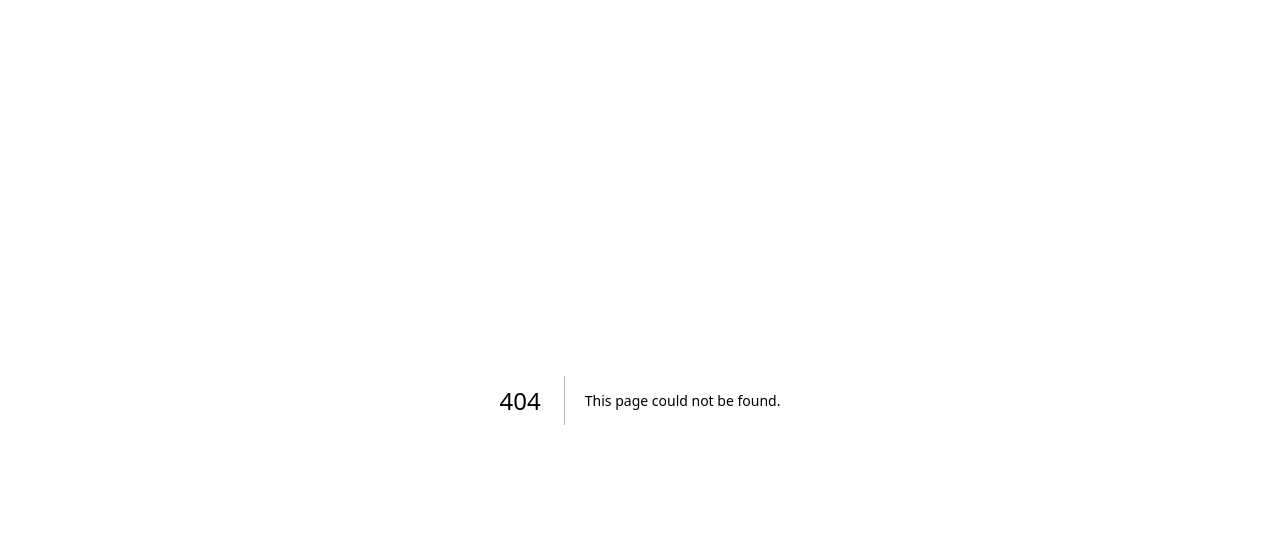
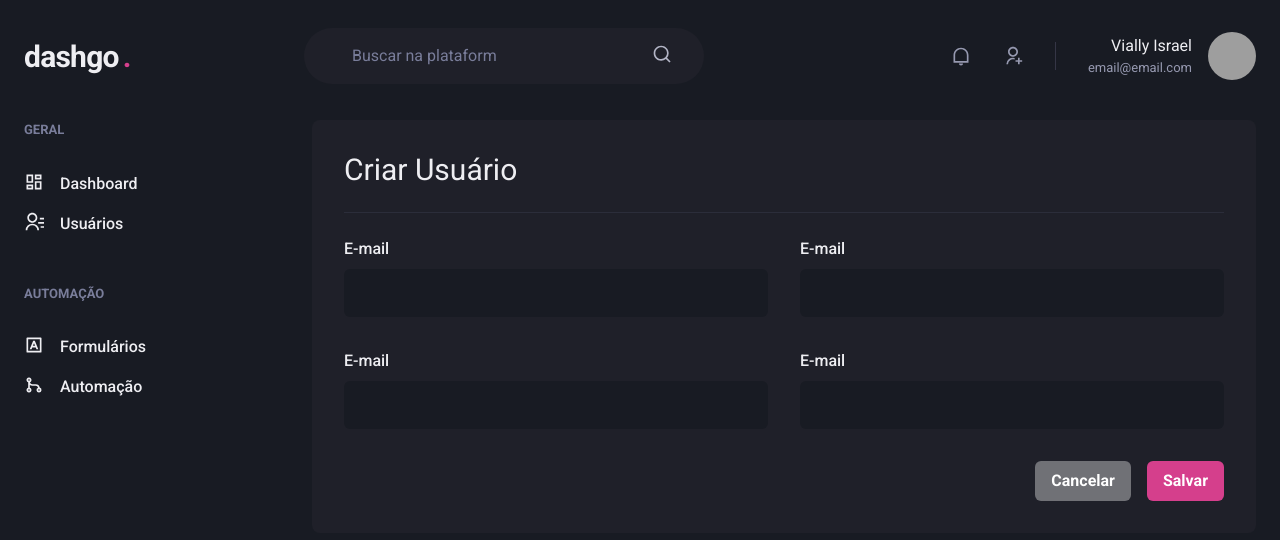
Before and after one commit to viisrael/dashgo, a Next.js app: page /users/create in a window 1280 px wide. Before the commit this address had no page. Shown: the top 540 px of the page. Built offline with nearby package versions, Linux system fonts and the light colour scheme; grey boxes are pictures that could not be loaded.

Commit message:
Construindo interfaces do futuro - Cap.4, unit 1, lesson 03-User Control, video 03

```diff
--- /dev/null
+++ b/src/pages/users/create.tsx
@@ -0,0 +1,43 @@
+import { Box, Button, Divider, Flex, Heading, HStack, SimpleGrid, VStack } from "@chakra-ui/react";
+import { Input } from "../../components/Form/Input";
+import Header from "../../components/Header";
+import Sidebar from "../../components/Sidebar";
+
+export default function CreateUser() {
+  return (
+    <Box>
+      <Header />
+
+      <Flex w="100%" my="6" maxWidth={1480} mx="auto" px="6">
+        <Sidebar />
+
+        <Box flex="1" borderRadius={8} bg="gray.800" p="8">
+          <Heading size="lg" fontWeight="normal">
+            Criar Usuário
+          </Heading>
+
+          <Divider my="6" borderColor="gray.700" />
+
+          <VStack spacing="8">
+            <SimpleGrid minChildWidth="240px" spacing="8" width="100%">
+              <Input name="name" label="Nome Completo" />
+              <Input name="email" type="email" label="E-mail" />
+            </SimpleGrid>
+
+            <SimpleGrid minChildWidth="240px" spacing="8" width="100%">
+              <Input name="password" type="password" label="Senha" />
+              <Input name="password_confirmation" type="password" label="Confirmação da senha" />
+            </SimpleGrid>
+          </VStack>
+
+          <Flex mt="8" justify="flex-end">
+            <HStack spacing="4">
+              <Button colorScheme="whiteAlpha">Cancelar</Button>
+              <Button colorScheme="pink">Salvar</Button>
+            </HStack>
+          </Flex>
+        </Box>
+      </Flex>
+    </Box>
+  );
+}
--- a/src/pages/users/index.tsx
+++ b/src/pages/users/index.tsx
@@ -1,6 +1,7 @@
 import { Box, Button, Checkbox, Flex, Heading, Icon, Table, Tbody, Td, Text, Th, Thead, Tr } from "@chakra-ui/react";
 import { RiAddBoxLine, RiPencilLine } from "react-icons/ri";
 import Header from "../../components/Header";
+import { Pagination } from "../../components/Pagination";
 import Sidebar from "../../components/Sidebar";
 
 export default function UserList() {
@@ -97,6 +98,7 @@
             </Tbody>
           </Table>
 
+          <Pagination />
         </Box>
       </Flex>
     </Box>
```
Also changed, not shown: src/components/Pagination.tsx (added, +19 -0 lines).
